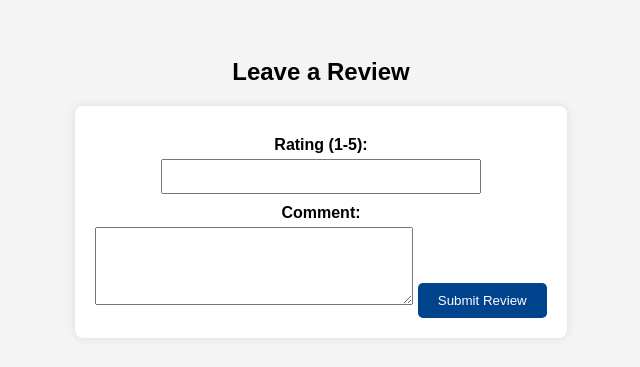
After one commit to bz28/431w, a Flask app: page /leave_review in a window 1280 px wide. The commit adds this page. Shown: the top 367 px of the page, without its empty margins (319-959 px from the left). Run offline with Flask 3, Linux system fonts and the light colour scheme.

Commit message:
leave_review funcitonality

```diff
--- a/web_app/app.py
+++ b/web_app/app.py
@@ -234,6 +234,32 @@ def buy_now():
     connection.close()
     return render_template('buyer_placeorder.html', listing_id=session['listing_id'])
 
+
+@app.route('/leave_review', methods=['GET', 'POST'])
+def leave_review(): #buyers review
+    listing_id = request.args.get('listing_id')
+
+    if request.method == 'POST':
+        rating = request.form['rating']
+        comment = request.form['comment']
+        reviewer_email = session.get('email')  # Assumes you're using session auth
+
+        connection = sql.connect('database.db')
+        cursor = connection.cursor()
+
+        # You might want to generate a unique review ID or use autoincrement
+        cursor.execute('''
+            INSERT INTO Reviews (Listing_ID, Reviewer_Email, Rating, Comment)
+            VALUES (?, ?, ?, ?)
+        ''', (listing_id, reviewer_email, rating, comment))
+
+        connection.commit()
+        connection.close()
+
+        return redirect(url_for('buyerhome'))
+
+    return render_template('leave_review.html', listing_id=listing_id)
+
 @app.route('/sellerreviews', methods=['GET', 'POST'])
 def sellerreviews():
     return render_template('seller_reviews.html', seller_email=session["seller_email"])
--- /dev/null
+++ b/web_app/templates/leave_review.html
@@ -0,0 +1,64 @@
+<!DOCTYPE html>
+<html>
+<head>
+    <title>Leave a Review</title>
+    <style>
+        body {
+            font-family: Arial, sans-serif;
+            background-color: #f4f4f4;
+            padding: 30px;
+            text-align: center;
+        }
+
+        form {
+            display: inline-block;
+            background-color: white;
+            padding: 20px;
+            border-radius: 8px;
+            box-shadow: 0 0 10px rgba(0,0,0,0.1);
+        }
+
+        label {
+            display: block;
+            margin-top: 10px;
+            font-weight: bold;
+        }
+
+        input, textarea {
+            width: 300px;
+            padding: 8px;
+            margin-top: 5px;
+        }
+
+        button {
+            margin-top: 15px;
+            padding: 10px 20px;
+            background-color: #00448d;
+            color: white;
+            border: none;
+            border-radius: 5px;
+            cursor: pointer;
+        }
+
+        button:hover {
+            background-color: #003366;
+        }
+    </style>
+</head>
+<body>
+
+    <h2>Leave a Review</h2>
+    <form method="POST">
+        <input type="hidden" name="listing_id" value="{{ listing_id }}">
+
+        <label for="rating">Rating (1-5):</label>
+        <input type="number" name="rating" min="1" max="5" required>
+
+        <label for="comment">Comment:</label>
+        <textarea name="comment" rows="4" required></textarea>
+
+        <button type="submit">Submit Review</button>
+    </form>
+
+</body>
+</html>
```
Also changed, not shown: web_app/templates/buyer_orders.html (+18 -1 lines).
